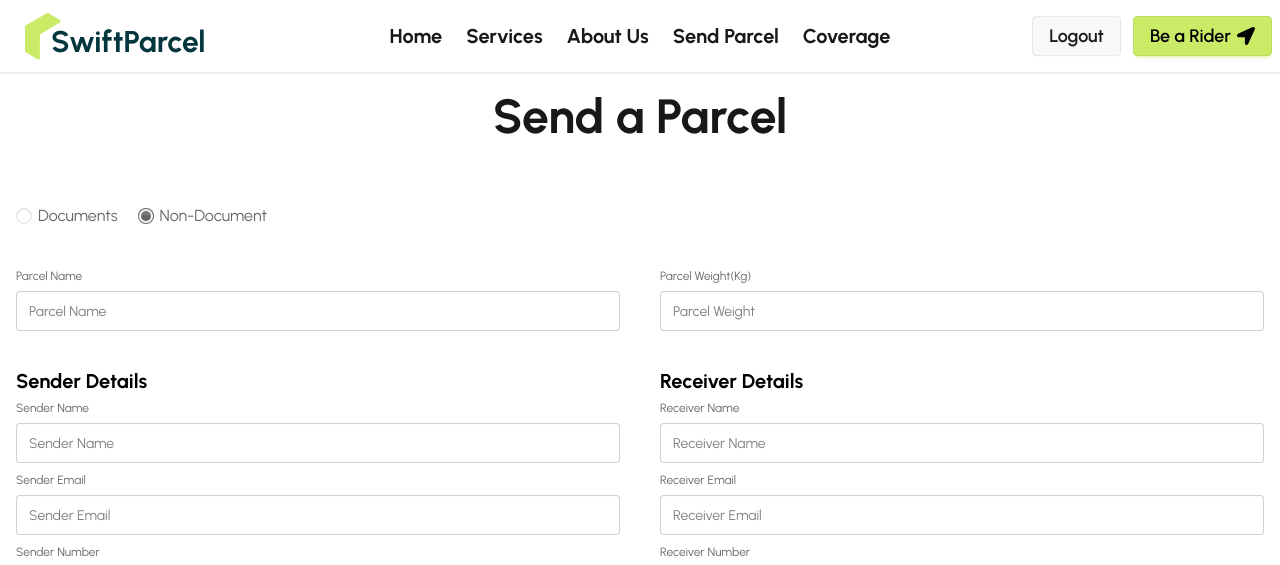
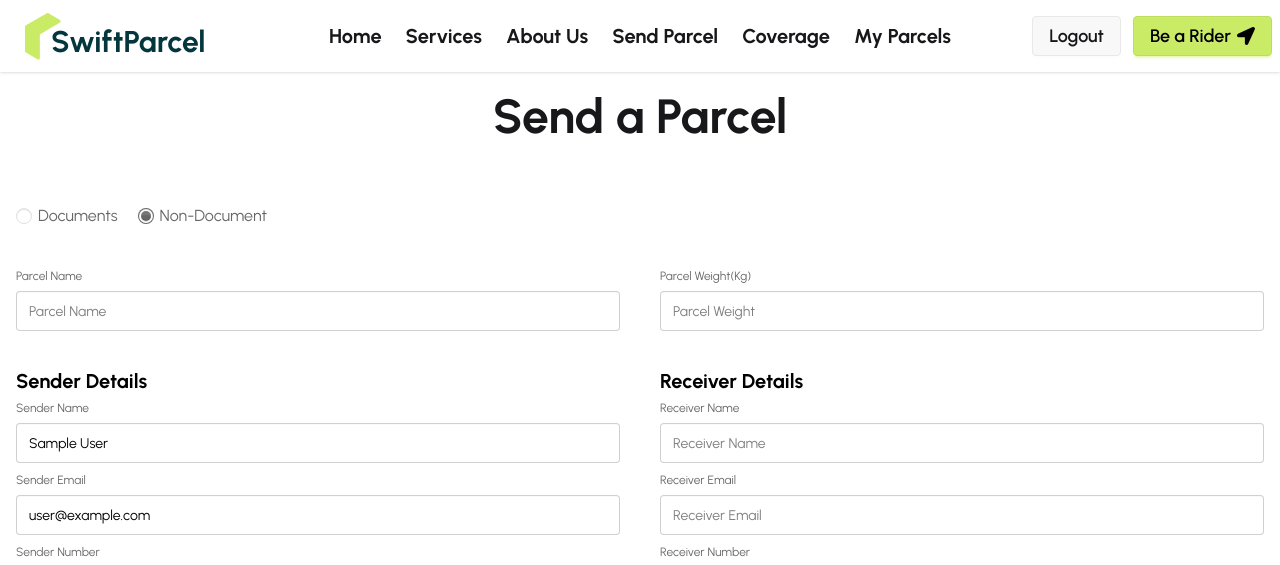
Before and after one commit to mahbubur-r/swift-parcel-client, a React (Vite) app: page /send-parcel in a window 1280 px wide. Shown: the top 565 px of the page. Built offline with nearby package versions, Linux system fonts and the light colour scheme; no server answers; sample sign-in values are in the browser's storage.

Commit message:
connect with backend and get and post parcel data and created the dashboard to show user parcel info

```diff
--- a/package.json
+++ b/package.json
@@ -11,6 +11,7 @@
   },
   "dependencies": {
     "@tailwindcss/vite": "^4.1.17",
+    "@tanstack/react-query": "^5.90.11",
     "axios": "^1.13.2",
     "firebase": "^12.6.0",
     "leaflet": "^1.9.4",
--- /dev/null
+++ b/src/hooks/useAxiosSecure.jsx
@@ -0,0 +1,12 @@
+import React from 'react';
+import axios from 'axios'
+
+const axiosSecure = axios.create({
+    // baseURL: import.meta.env.VITE_API_URL || 'http://localhost:3000'
+    baseURL: import.meta.env.VITE_API_URL
+})
+const useAxiosSecure = () => {
+    return axiosSecure;
+};
+
+export default useAxiosSecure;
--- /dev/null
+++ b/src/layouts/DashboardLayout.jsx
@@ -0,0 +1,60 @@
+import React from 'react';
+import { Link, NavLink, Outlet } from 'react-router';
+import { TbTruckDelivery } from "react-icons/tb";
+
+const DashboardLayout = () => {
+    return (
+        <div className="drawer lg:drawer-open max-w-7xl mx-auto">
+            <input id="my-drawer-4" type="checkbox" className="drawer-toggle" />
+            <div className="drawer-content">
+                {/* Navbar */}
+                <nav className="navbar w-full bg-base-300">
+                    <label htmlFor="my-drawer-4" aria-label="open sidebar" className="btn btn-square btn-ghost">
+                        {/* Sidebar toggle icon */}
+                        <svg xmlns="http://www.w3.org/2000/svg" viewBox="0 0 24 24" strokeLinejoin="round" strokeLinecap="round" strokeWidth="2" fill="none" stroke="currentColor" className="my-1.5 inline-block size-4"><path d="M4 4m0 2a2 2 0 0 1 2 -2h12a2 2 0 0 1 2 2v12a2 2 0 0 1 -2 2h-12a2 2 0 0 1 -2 -2z"></path><path d="M9 4v16"></path><path d="M14 10l2 2l-2 2"></path></svg>
+                    </label>
+                    <div className="px-4 bg-primary text-black font-semibold p-2 rounded-lg border-1">SwiftParcel Dashboard</div>
+                </nav>
+                {/* Page content here */}
+                <Outlet></Outlet>
+            </div>
+
+            <div className="drawer-side is-drawer-close:overflow-visible">
+                <label htmlFor="my-drawer-4" aria-label="close sidebar" className="drawer-overlay"></label>
+                <div className="flex min-h-full flex-col items-start bg-base-200 is-drawer-close:w-14 is-drawer-open:w-64">
+                    {/* Sidebar content here */}
+                    <ul className="menu w-full grow">
+                        {/* List item */}
+                        <li>
+                            <Link to='/' className="is-drawer-close:tooltip is-drawer-close:tooltip-right" data-tip="Homepage">
+                                {/* Home icon */}
+                                <svg xmlns="http://www.w3.org/2000/svg" viewBox="0 0 24 24" strokeLinejoin="round" strokeLinecap="round" strokeWidth="2" fill="none" stroke="currentColor" className="my-1.5 inline-block size-4"><path d="M15 21v-8a1 1 0 0 0-1-1h-4a1 1 0 0 0-1 1v8"></path><path d="M3 10a2 2 0 0 1 .709-1.528l7-5.999a2 2 0 0 1 2.582 0l7 5.999A2 2 0 0 1 21 10v9a2 2 0 0 1-2 2H5a2 2 0 0 1-2-2z"></path></svg>
+                                <span className="is-drawer-close:hidden">Homepage</span>
+                            </Link>
+                        </li>
+                        <li>
+
+
+                            <NavLink to='/dashboard/my-parcels' className="is-drawer-close:tooltip is-drawer-close:tooltip-right" data-tip="My Parcels" >
+                            <TbTruckDelivery /><span className="is-drawer-close:hidden">My Parcel</span>
+                            </NavLink>
+
+
+                        </li>
+
+                        {/* List item */}
+                        <li>
+                            <button className="is-drawer-close:tooltip is-drawer-close:tooltip-right" data-tip="Settings">
+                                {/* Settings icon */}
+                                <svg xmlns="http://www.w3.org/2000/svg" viewBox="0 0 24 24" strokeLinejoin="round" strokeLinecap="round" strokeWidth="2" fill="none" stroke="currentColor" className="my-1.5 inline-block size-4"><path d="M20 7h-9"></path><path d="M14 17H5"></path><circle cx="17" cy="17" r="3"></circle><circle cx="7" cy="7" r="3"></circle></svg>
+                                <span className="is-drawer-close:hidden">Settings</span>
+                            </button>
+                        </li>
+                    </ul>
+                </div>
+            </div>
+        </div>
+    );
+};
+
+export default DashboardLayout;
--- a/src/main.jsx
+++ b/src/main.jsx
@@ -5,12 +5,16 @@
 import { RouterProvider } from "react-router/dom";
 import { router } from './routes/Router.jsx';
 import AuthProvider from './contexts/AuthContext/AuthProvider.jsx';
+import {QueryClient, QueryClientProvider } from '@tanstack/react-query';
 
+const queryClient = new QueryClient();
 
 createRoot(document.getElementById('root')).render(
   <StrictMode>
-    <AuthProvider>
+    <QueryClientProvider client={queryClient}>
+      <AuthProvider>
       <RouterProvider router={router} />
     </AuthProvider>
+    </QueryClientProvider>
   </StrictMode>,
 )
--- /dev/null
+++ b/src/pages/Dashboard/MyParcels/MyParcels.jsx
@@ -0,0 +1,26 @@
+import { useQuery } from '@tanstack/react-query';
+import React from 'react';
+import useAuth from '../../../hooks/useAuth';
+import useAxiosSecure from '../../../hooks/useAxiosSecure';
+
+const MyParcels = () => {
+    const {user} = useAuth();
+    const axiosSecure = useAxiosSecure()
+    const {data: parcels = []} = useQuery({
+        queryKey: ['myParcels', user?.email],
+        queryFn: async()=>{
+            const res = await axiosSecure.get(`/parcels?email=${user.email}`)
+            return res.data;
+
+        }
+
+    })
+    return (
+        <div>
+            <h2>My all parcels: {parcels.length}</h2>
+
+        </div>
+    );
+};
+
+export default MyParcels;
--- a/src/pages/SendParcel/SendParcel.jsx
+++ b/src/pages/SendParcel/SendParcel.jsx
@@ -3,9 +3,20 @@
 import { BsTextarea } from 'react-icons/bs';
 import { useLoaderData } from 'react-router';
 import Swal from 'sweetalert2';
+import useAxiosSecure from '../../hooks/useAxiosSecure';
+import useAuth from '../../hooks/useAuth';
 
 const SendParcel = () => {
-    const { register, handleSubmit, control, formState: { errors } } = useForm();
+    const {
+        register,
+        handleSubmit,
+        control,
+        // formState: { errors }
+    } = useForm();
+
+    const {user}= useAuth();
+    // call the axios secure
+    const axiosSecure = useAxiosSecure();
 
     const serviceCenters = useLoaderData();
     const regionsDuplicate = serviceCenters.map(c => c.region)
@@ -63,11 +74,17 @@
             confirmButtonText: "Yes, I will pay!"
         }).then((result) => {
             if (result.isConfirmed) {
-                Swal.fire({
-                    title: "Confirmed!",
-                    text: "Your parcel has been processed for delovery.",
-                    icon: "success"
-                });
+                // save the parcel info to the database
+                axiosSecure.post('/parcels', data)
+                    .then(res=> {
+                        console.log('after saving parcel', res.data);
+                    })
+
+                // Swal.fire({
+                //     title: "Confirmed!",
+                //     text: "Your parcel has been processed for delovery.",
+                //     icon: "success"
+                // });
             }
         });
 
@@ -107,11 +124,15 @@
                         {/* sender */}
                         <fieldset className="fieldset">
                             <label className="label">Sender Name</label>
-                            <input type="text" {...register('senderName')} className="input w-full" placeholder="Sender Name" />
+
+                            <input type="text" {...register('senderName')}
+                            defaultValue={user?.displayName} className="input w-full" placeholder="Sender Name" />
                         </fieldset>
                         <fieldset className="fieldset">
                             <label className="label">Sender Email</label>
-                            <input type="email" {...register('senderEmail')} className="input w-full" placeholder="Sender Email" />
+                            <input type="email" {...register('senderEmail')}
+                            defaultValue={user?.email}
+                            className="input w-full" placeholder="Sender Email" />
                         </fieldset>
                         <fieldset className="fieldset">
                             <label className="label">Sender Number</label>
--- a/src/pages/Shared/NavBar/NavBar.jsx
+++ b/src/pages/Shared/NavBar/NavBar.jsx
@@ -24,6 +24,11 @@
         <li><NavLink to= ''>About Us</NavLink></li>
         <li><NavLink to= '/send-parcel'>Send Parcel</NavLink></li>
         <li><NavLink to= '/coverage'>Coverage</NavLink></li>
+        {
+            user && <>
+                <li><NavLink to= '/dashboard/my-parcels'>My Parcels</NavLink></li>
+            </>
+        }
     </>
     return (
         <div className="navbar bg-base-100 shadow-sm">
--- a/src/routes/Router.jsx
+++ b/src/routes/Router.jsx
@@ -8,6 +8,8 @@
 import PrivateRoutes from "./PrivateRoutes";
 import Rider from "../pages/Rider/Rider";
 import SendParcel from "../pages/SendParcel/SendParcel";
+import DashboardLayout from "../layouts/DashboardLayout";
+import MyParcels from "../pages/Dashboard/MyParcels/MyParcels";
 
 export const router = createBrowserRouter([
   {
@@ -47,5 +49,15 @@
         Component: Register,
       }
     ]
+  },
+  {
+    path: '/dashboard',
+    element: <PrivateRoutes><DashboardLayout></DashboardLayout></PrivateRoutes>,
+    children: [
+      {
+        path: 'my-parcels',
+        Component: MyParcels
+      }
+    ]
   }
 ]);
```
Also changed, not shown: 1 other file (tests, documents, lock files or other folders).
